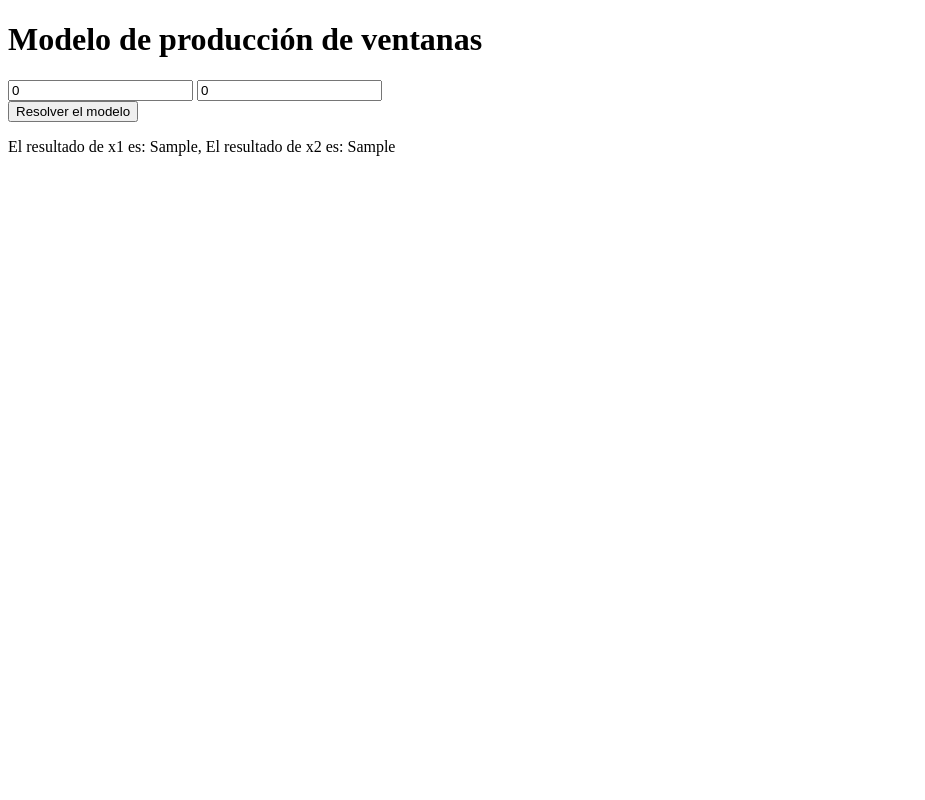
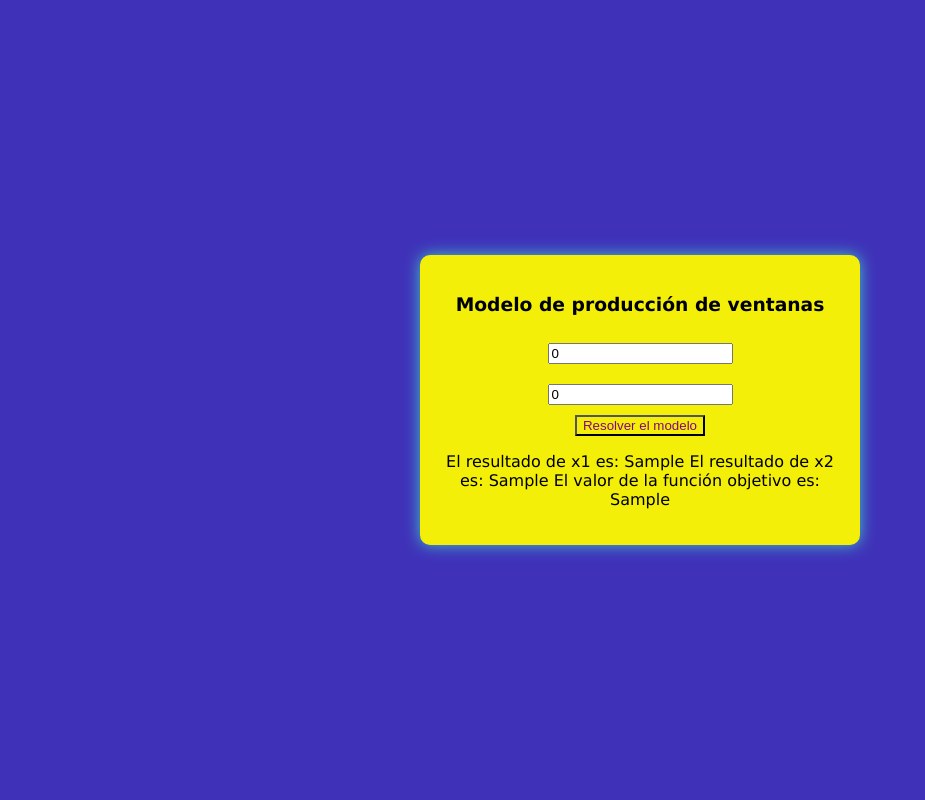
Before and after one commit to lauraalejandraduque-prog/clase05_03, a Flask app: template templates/optimizacion.html in a window 1280 px wide. Shown: the whole page, without its empty margins (0-925 px from the left). Run offline with Flask 3, Linux system fonts and the light colour scheme; the template is opened without the code that fills it: most values are stand-ins (such as "Sample title", 1, 10 or a date in 2020).

Commit message:
hojas estilo

```diff
--- a/app.py
+++ b/app.py
@@ -24,7 +24,8 @@ def modelo():
         ventanas.solve()  #instruccion para resolver el modelo
         res1= x1.varValue
         res2= x2.varValue
-        fo=ventanas.objective.varValue
+        fo = ventanas.objective.value()
+
         return render_template("optimizacion.html", res1=res1, res2=res2, fo=fo)
 
     return render_template("optimizacion.html")
--- /dev/null
+++ b/static/style.css
@@ -0,0 +1,27 @@
+body{
+    background-color: rgb(63, 50, 185);
+    display:flex;
+    justify-content: center;
+    align-items: center;
+    min-height: 100vh;
+    font-family: Verdana, Geneva, Tahoma, sans-serif;
+    margin: 0;
+}
+
+.contenedor{
+    background-color: rgb(243, 239, 8);
+    padding: 20px;
+    border-radius: 10px;
+    box-shadow: 0 0 15px rgb(66, 197, 197);
+    max-width: 400px;
+    text-align: center;
+}
+
+input{
+    margin: 10px;
+}
+
+button{
+    color: rgb(133, 5, 133);
+    background-color: rgb(243, 239, 8);
+}
--- a/templates/optimizacion.html
+++ b/templates/optimizacion.html
@@ -5,12 +5,15 @@
     Resultado del modelo
 
     </title>
+
+    <link rel="stylesheet" href="{{ url_for('static', filename='style.css') }}">
 </head>
 
 <body>
-    <h1>
+    <div class ="contenedor">
+        <h3>
         Modelo de producción de ventanas
-    </h1>
+        </h3>
         <form method="post">
             <div>
             <input type="number" name="madera" placeholder="Ingrese la utilidad de una ventana de madera" value="0"></input>
@@ -19,8 +22,10 @@
             <button type="submit">Resolver el modelo</button>
         </form>
         <p>
-        El resultado de x1 es: {{res1}},
+            El resultado de x1 es: {{res1}}
             El resultado de x2 es: {{res2}}
+            El valor de la función objetivo es: {{fo}}
         </p>
+    </div>
 </body>
 </html>
```
Lines whose indentation alone changed are shown as unchanged.
